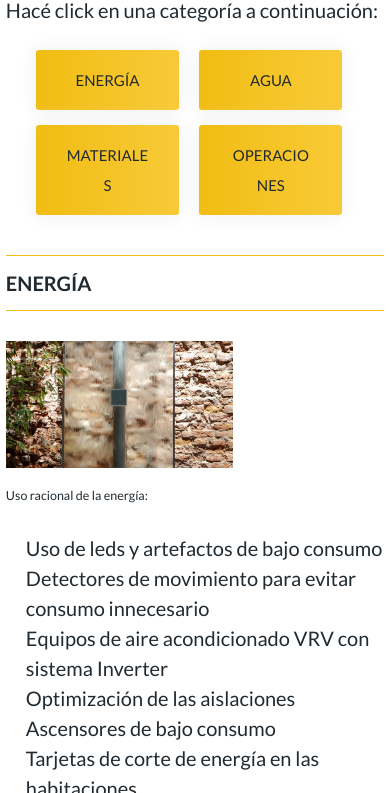
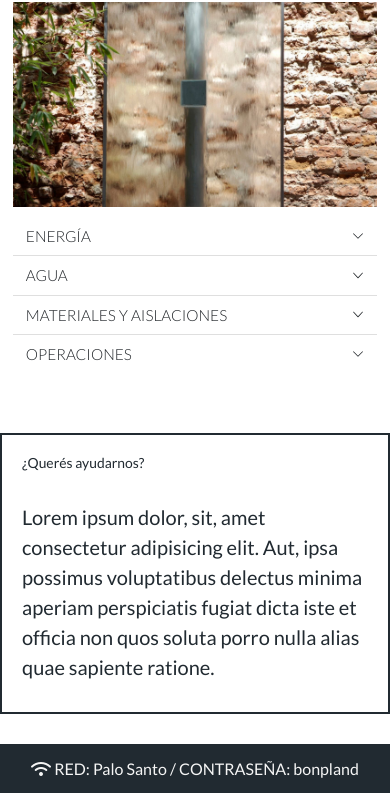
Before and after one commit to aurelia-mp/proyectoHotel, a plain HTML site: page secciones/sustentabilidad.html in a window 390 px wide. Shown: the part 1351-2144 px from the top of the page. Drawn offline with nearby package versions, Linux system fonts and the light colour scheme.

Commit message:
acordeon en página sustentabilidad

```diff
--- a/css/style.css
+++ b/css/style.css
@@ -443,64 +443,19 @@ ol, ul{
 	display: flex;
 	flex-direction: column;
 	justify-content: center;
+	width: 100%;
 }
 
 .mainGreen{
 	grid-area: mainGreen;
 	width: 97%;
-	margin: 3rem auto;
-	display: flex;
-	flex-direction: column;
-	justify-content: flex-start;
 }
-
-	.mainGreen div article{
-		display: flex;
-		flex-direction: column;
-		justify-content: flex-start;
-		margin-bottom: 3rem;
-	}
-
-		.mainGreen div article h3{
-			border-top: 0.5px #F1BD13 solid;
-			border-bottom: 0.5px #F1BD13 solid;
-			padding: 1.5rem 0;
-		}
-
-		.mainGreen div article img{
-			width: 60%;
-			margin-bottom: 2rem;
-		}
-
-			.mainGreen div article p{
-				margin-top: 2rem;
-			}
-
-				.mainGreen div article p a{
-					color: #212A31;
-					padding-bottom: 0.3rem;
-					border-bottom: 0.5px #212A31 solid;
-				}
-
-.navGreen ol{
-	display: flex;
-	flex-direction: row;
-	justify-content: flex-start;
-	margin-top: 2rem;
-	margin-bottom: 3rem;
-	flex-wrap: wrap;
-}
-	.navGreen ol li{
-		margin-top: 0.5rem;
-		width: 40%;
-		font-size: 1.5rem;
-	}
 
 
 .asideGreen{
 	grid-area: asideGreen;
 	margin-bottom: 3rem;
-	border: 5px solid #212A31;
+	border: 2px solid #212A31;
 	padding: 2rem;
 }
 
@@ -758,24 +713,9 @@ textarea{
 		width: 20%;
 	}
 
-	#accionesGreen{
-		display: flex;
-		flex-wrap: wrap;
-		flex-direction: row;
-		justify-content: flex-start;
-		column-gap: 3rem;
-	}
-
-		#accionesGreen article{
-			width: 45%;
-		}
-
-	.backtoTop{
-		display: none;
-	}
-
-
 	.asideGreen{
+		margin-left: 3rem;
+		margin-right: 1rem;
 		margin-bottom: 0;
 	}
 
--- a/secciones/sustentabilidad.html
+++ b/secciones/sustentabilidad.html
@@ -48,7 +48,7 @@
 		<!-- Header -->
 		<header class="header">
 				<img src="../assets/cascada.jpg" alt="cascada de agua en el patio">
-				<h1 class="textUpper textCenter titulo--xxl textSpaced">Nuestro programa sustentable</h1>
+				<h1 class="text-uppercase textCenter titulo--xxl textSpaced">Nuestro programa sustentable</h1>
 		</header>
 
 		<!-- Intro - Arquitectura Verde-->
@@ -57,79 +57,105 @@
 				<img src="../assets/fachada.jpg" alt="Fachada verde">
 			</div>
 			<div class="introGreenTxt">
-				<h2 class="titulo--xl textUpper">Arquitectura verde</h2>
+				<h2 class="titulo--xl text-uppercase">Arquitectura verde</h2>
 				<p>Palo Santo es el primer hotel urbano sustentable de Latinoamérica.</p><br>
 				<p>Construido según normas LEED (Leadership in Energy and Environmental Design), Palo Santo es un hotel responsable con una arquitectura verde basada en la presencia de jardines verticales y un programa ambiental abarcativo que comprende las diferentes ramas de la edificación sustentable.</p>
 			</div>
 		</article>
 
 		<!-- Acciones sustentables -->
-		<main class="mainGreen">
+		<main class="mainGreen container-fluid my-5	mt-lg-5 mb-lg-0">
 			<h4 class="titulo--sm">A continuación te contamos algunas de las acciones que tomamos para minimizar nuestro impacto ambiental:</h4>
-			<div class="navGreen" id="navGreen">
-				<p>Hacé click en una categoría a continuación:</p>
-				<ol>
-					<li class="boton btn-grad"><a class="textUpper" href="#energia">Energía</a></li>
-					<li class="boton btn-grad"><a class="textUpper" href="#agua">Agua</a></li>
-					<li class="boton btn-grad"><a class="textUpper" href="#aislaciones">Materiales</a></li>
-					<li class="boton btn-grad"><a class="textUpper" href="#operaciones">Operaciones</a></li>
-				</ol>
+
+
+			<div class="row mb-5">
+				<!-- SLIDER - PENDIENTE -->
+				<div class="col-lg-6 col-xxl-5 pe-lg-5 pe-xxl-3">
+					<img src="../assets/cascada.jpg" alt="cascada" class="w-100 mb-3">
 				</div>
+				<!-- ends slider -->
 
-			<div id="accionesGreen">
-				<article id="energia">
-					<h3 class="titulo--md textUpper">Energía</h3>
-					<img src="../assets/cascada.jpg">
-					<h5>Uso racional de la energía:</h5>
-					<ul>
-						<li>Uso de leds y artefactos de bajo consumo</li>
-						<li>Detectores de movimiento para evitar consumo innecesario</li>
-						<li>Equipos de aire acondicionado VRV con sistema Inverter</li>
-						<li>Optimización de las aislaciones</li>
-						<li>Ascensores de bajo consumo</li>
-						<li>Tarjetas de corte de energía en las habitaciones</li>
-					</ul>
-					<p><a href="#navGreen" class="backtoTop">Elegir otra categoría</a></p>
-				</article>
-
-				<article id="agua">
-					<h3 class="titulo--md textUpper">Agua</h3>
-					<img src="../assets/cascada.jpg">
-					<h5>Empleo racional del agua:</h5>
+				<!-- Accordion Acciones sustentables -->
+				<div class="col-lg-6 col-xxl-7">
+					<div class="accordion accordion-flush w-90 fw-light" id="accordionGreen">
+						<!-- Item 1: Energia -->
+					  	<div class="accordion-item">
+						    <h2 class="accordion-header" id="accion1">
+						      <button class="accordion-button collapsed fs-3 fw-light text-uppercase" type="button" data-bs-toggle="collapse" data-bs-target="#energia" aria-expanded="false" aria-controls="energia">
+						        Energía
+						      </button>
+						    </h2>
+						    <div id="energia" class="accordion-collapse collapse" aria-labelledby="accion1" data-bs-parent="#accordionGreen">
+						      	<div class="accordion-body">
+									<h3 class="text-uppercase fs-4 fw-lighter">Empleo racional del agua:</h3>
 									<ul>
 										<li>Explicación 1</li>
 										<li>Explicación 2</li>
 										<li>Explicación 3</li>
 									</ul>
-					<p><a href="#navGreen" class="backtoTop">Elegir otra categoría</a></p>
-				</article>
+								</div>
+					    	</div>
+					  	</div>
 
-				<article id="aislaciones">
-					<h3 class="titulo--md textUpper">Aislaciones y materiales</h3>
-					<img src="../assets/cascada.jpg">
-					<h5>Título:</h5>
-					<ul>
-						<li>Uso de leds y artefactos de bajo consumo</li>
-						<li>Detectores de movimiento para evitar consumo innecesario</li>
-						<li>Equipos de aire acondicionado VRV con sistema Inverter</li>
-						<li>Optimización de las aislaciones</li>
-						<li>Ascensores de bajo consumo</li>
-						<li>Tarjetas de corte de energía en las habitaciones</li>
-					</ul>
-					<p><a href="#navGreen" class="backtoTop">Elegir otra categoría</a></p>
-				</article>
-
-				<article id="operaciones">
-					<h3 class="titulo--md textUpper">Operaciones</h3>
-					<img src="../assets/cascada.jpg">
-					<h5>Título:</h5>
+					  	<!-- Item 2: Agua -->
+					  	<div class="accordion-item">
+						    <h2 class="accordion-header" id="accion2">
+						      <button class="accordion-button collapsed fs-3 fw-light text-uppercase" type="button" data-bs-toggle="collapse" data-bs-target="#agua" aria-expanded="false" aria-controls="agua">
+						        Agua
+						      </button>
+						    </h2>
+						    <div id="agua" class="accordion-collapse collapse" aria-labelledby="accion2" data-bs-parent="#accordionGreen">
+						      	<div class="accordion-body">
+							      	<h3 class="text-uppercase fs-4 fw-lighter">Empleo racional del agua:</h3>
 									<ul>
 										<li>Explicación 1</li>
 										<li>Explicación 2</li>
 										<li>Explicación 3</li>
 									</ul>
-					<p><a href="#navGreen" class="backtoTop">Elegir otra categoría</a></p>
-				</article>
+								</div>
+					    	</div>
+					  	</div>
+
+					  	<!-- Item 3: Materiales -->
+					  	<div class="accordion-item">
+						    <h2 class="accordion-header" id="accion3">
+						      <button class="accordion-button collapsed fs-3 fw-light text-uppercase" type="button" data-bs-toggle="collapse" data-bs-target="#materiales" aria-expanded="false" aria-controls="materiales">
+						        Materiales y aislaciones
+						      </button>
+						    </h2>
+						    <div id="materiales" class="accordion-collapse collapse" aria-labelledby="accion3" data-bs-parent="#accordionGreen">
+						      	<div class="accordion-body">
+							      	<h3 class="text-uppercase fs-4 fw-lighter">Empleo racional del agua:</h3>
+									<ul>
+										<li>Explicación 1</li>
+										<li>Explicación 2</li>
+										<li>Explicación 3</li>
+									</ul>
+								</div>
+					    	</div>
+					  	</div>
+
+					  	<!-- Item 4: Operaciones -->
+					  	<div class="accordion-item">
+						    <h2 class="accordion-header" id="accion4">
+						      <button class="accordion-button collapsed fs-3 fw-light text-uppercase" type="button" data-bs-toggle="collapse" data-bs-target="#operaciones" aria-expanded="false" aria-controls="operaciones">
+						        Operaciones
+						      </button>
+						    </h2>
+						    <div id="operaciones" class="accordion-collapse collapse" aria-labelledby="accion4" data-bs-parent="#accordionGreen">
+						      	<div class="accordion-body">
+							      	<h3 class="text-uppercase fs-4 fw-lighter">Empleo racional del agua:</h3>
+									<ul>
+										<li>Explicación 1</li>
+										<li>Explicación 2</li>
+										<li>Explicación 3</li>
+									</ul>
+								</div>
+					    	</div>
+					  	</div>
+					</div>
+				<!-- Ends accordion -->
+				</div>
 			</div>
 		</main>
 
@@ -143,7 +169,7 @@
 		<footer class ="footer textWhite bgDark">
 			<div class="wifi">
 				<i class="fa-solid fa-wifi"></i>
-				<span class="textUpper">Red</span>: Palo Santo / <span class="textUpper">Contraseña</span>: bonpland
+				<span class="text-uppercase">Red</span>: Palo Santo / <span class="text-uppercase">Contraseña</span>: bonpland
 			</div>
 			<div class="redes">
 				<a href="https://www.facebook.com/PaloSantoHotel" target="_blank">
```
Lines whose indentation alone changed are shown as unchanged.
